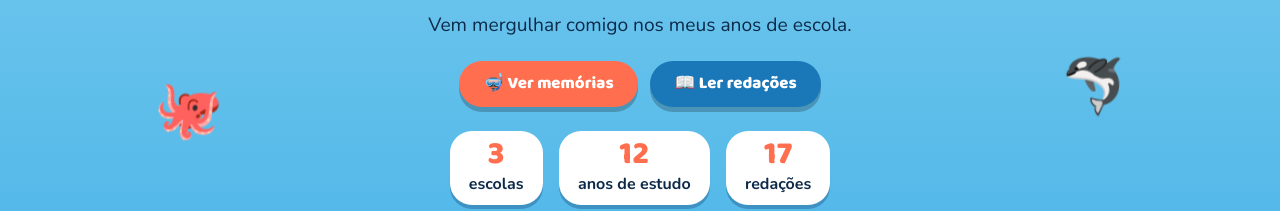
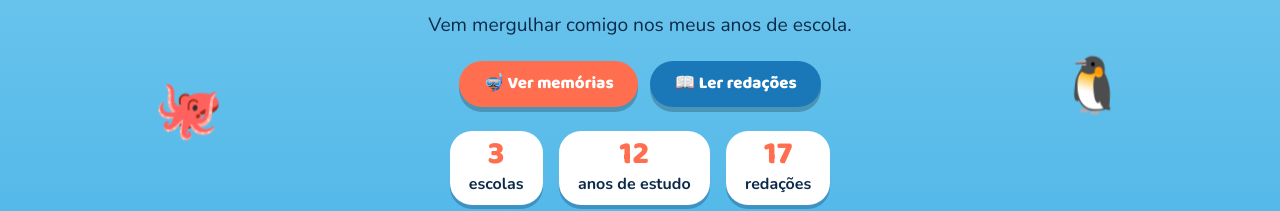
Before and after one commit to archienyyy/Memorias-Escolares, a plain HTML site: page index.html in a window 1280 px wide. Shown: the part 484-695 px from the top of the page. Drawn offline with nearby package versions, Linux system fonts and the light colour scheme.

Commit message:
Update index.html

```diff
--- a/index.html
+++ b/index.html
@@ -24,7 +24,7 @@
       <span class="bicho" style="left:6%;top:22%" aria-hidden="true">🐬</span>
       <span class="bicho b2" style="right:7%;top:16%" aria-hidden="true">🐳</span>
       <span class="bicho b3" style="left:12%;bottom:14%" aria-hidden="true">🐙</span>
-      <span class="bicho" style="right:12%;bottom:18%" aria-hidden="true">🫍</span>
+      <span class="bicho" style="right:12%;bottom:18%" aria-hidden="true">🐧</span>
       <span class="bicho b2" style="left:46%;top:8%" aria-hidden="true">🦀</span>
 
       <div class="janela"><img src="assets/img/anna.jpg" alt="Foto da Anna Chiapetti"></div>
```
